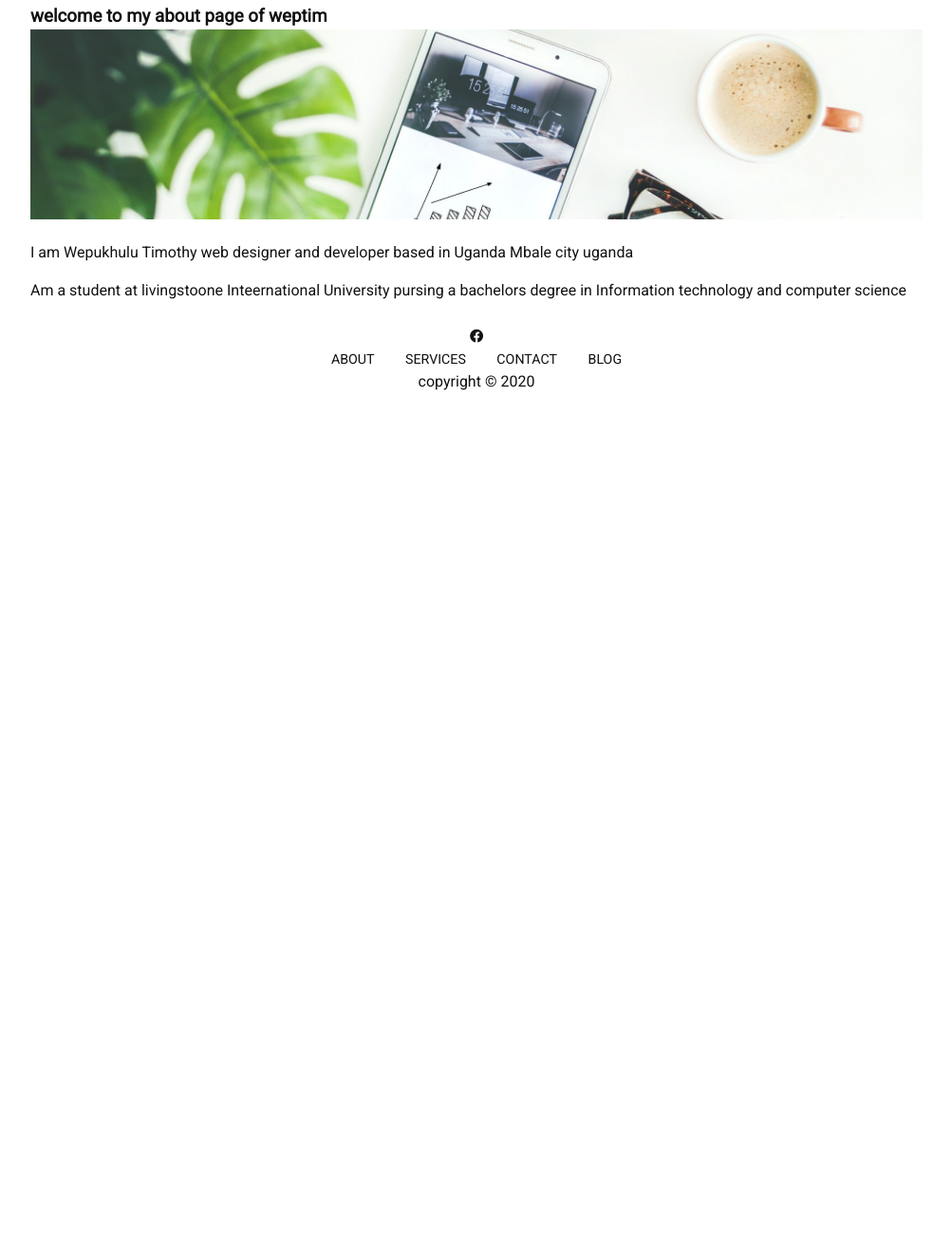
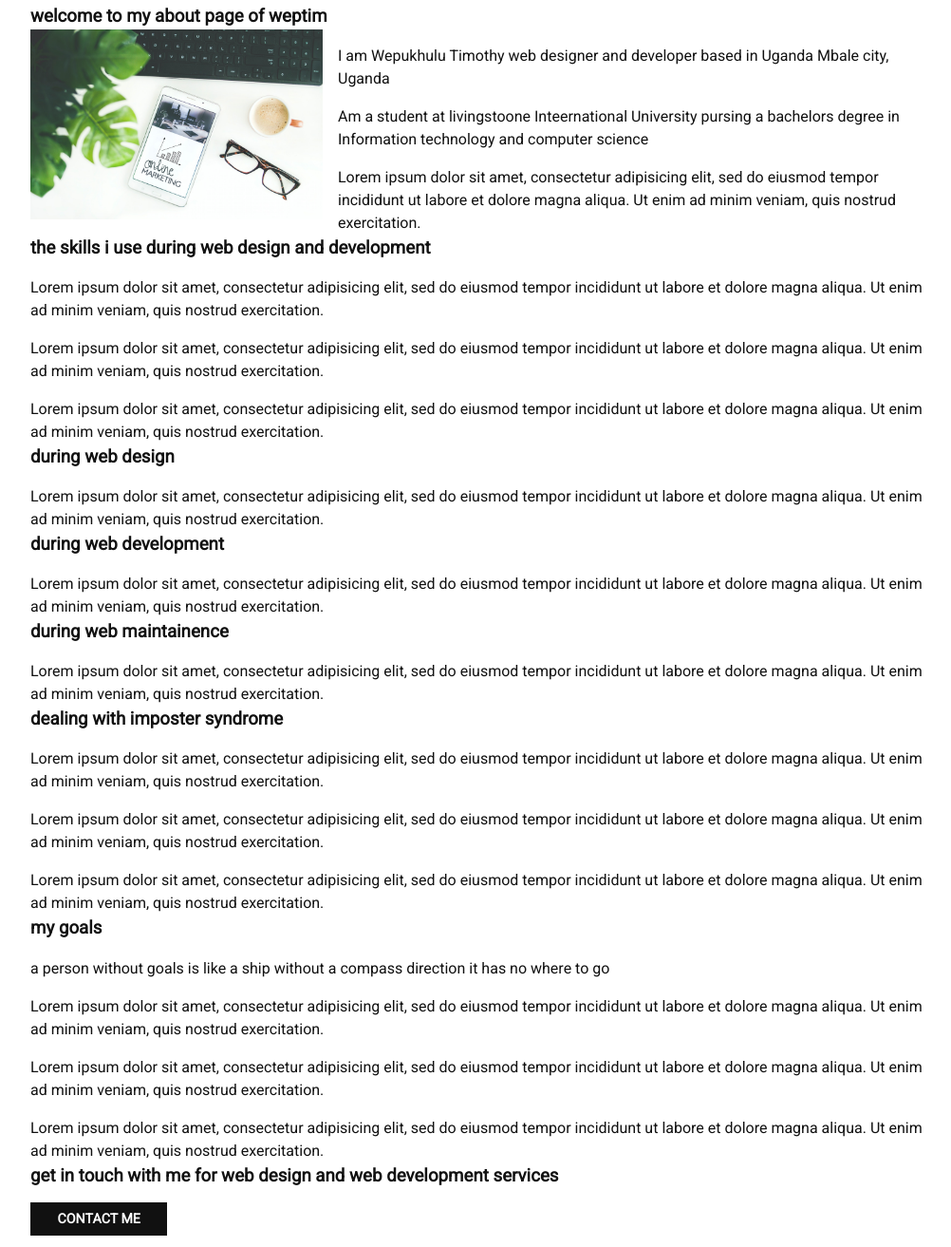
Before and after one commit to weptim/official-website-for-weptim, a plain HTML site: page about/about.html in a window 1280 px wide. Shown: the part 101-1414 px from the top of the page at 95% size, without its empty margins (138-1140 px from the left). Before the commit the page ends 800 px from the top, so only its background shows below. Drawn offline with Linux system fonts and the light colour scheme.

Commit message:
testing two

```diff
--- a/about/about.html
+++ b/about/about.html
@@ -33,9 +33,62 @@
 <main id="about-content">
 <div class="container">
 <h3 class="title">welcome to my about page of weptim</h3>
+<article class="grid-two">
 <img src="../images/showcase.jpg" alt="weptim images">
-<p class="lead">I am Wepukhulu Timothy web designer and developer based in Uganda Mbale city uganda</p>
+<div>
+<p class="lead">I am Wepukhulu Timothy web designer and developer based in Uganda Mbale city, Uganda</p>
 <p class="lead">Am a student at livingstoone Inteernational University pursing a bachelors degree in Information technology and computer science</p>
+<p class="lead">Lorem ipsum dolor sit amet, consectetur adipisicing elit, sed do eiusmod
+tempor incididunt ut labore et dolore magna aliqua. Ut enim ad minim veniam,
+quis nostrud exercitation.</p>
+</div>
+</article>
+<!-- skills -->
+<h3 class="sub-title">the skills i use during web design and development</h3>
+<p class="lead">Lorem ipsum dolor sit amet, consectetur adipisicing elit, sed do eiusmod
+tempor incididunt ut labore et dolore magna aliqua. Ut enim ad minim veniam,
+quis nostrud exercitation.</p>
+<p class="lead">Lorem ipsum dolor sit amet, consectetur adipisicing elit, sed do eiusmod
+tempor incididunt ut labore et dolore magna aliqua. Ut enim ad minim veniam,
+quis nostrud exercitation.</p>
+<p class="lead">Lorem ipsum dolor sit amet, consectetur adipisicing elit, sed do eiusmod
+tempor incididunt ut labore et dolore magna aliqua. Ut enim ad minim veniam,
+quis nostrud exercitation.</p>
+<h3>during web design</h3>
+<p class="lead">Lorem ipsum dolor sit amet, consectetur adipisicing elit, sed do eiusmod
+tempor incididunt ut labore et dolore magna aliqua. Ut enim ad minim veniam,
+quis nostrud exercitation.</p>
+<h3>during web development</h3>
+<p class="lead">Lorem ipsum dolor sit amet, consectetur adipisicing elit, sed do eiusmod
+tempor incididunt ut labore et dolore magna aliqua. Ut enim ad minim veniam,
+quis nostrud exercitation.</p>
+<h3>during web maintainence</h3>
+    <p class="lead">Lorem ipsum dolor sit amet, consectetur adipisicing elit, sed do eiusmod
+tempor incididunt ut labore et dolore magna aliqua. Ut enim ad minim veniam,
+quis nostrud exercitation.</p>
+<h3 class="sub-title">dealing with imposter syndrome</h3>
+<p class="lead">Lorem ipsum dolor sit amet, consectetur adipisicing elit, sed do eiusmod
+tempor incididunt ut labore et dolore magna aliqua. Ut enim ad minim veniam,
+quis nostrud exercitation.</p>
+<p class="lead">Lorem ipsum dolor sit amet, consectetur adipisicing elit, sed do eiusmod
+tempor incididunt ut labore et dolore magna aliqua. Ut enim ad minim veniam,
+quis nostrud exercitation.</p>
+<p class="lead">Lorem ipsum dolor sit amet, consectetur adipisicing elit, sed do eiusmod
+tempor incididunt ut labore et dolore magna aliqua. Ut enim ad minim veniam,
+quis nostrud exercitation.</p>
+<h3 class="sub-title">my goals</h3>
+<p class="lead">a person without goals is like a ship without a compass direction it has no where to go</p>
+<p class="lead">Lorem ipsum dolor sit amet, consectetur adipisicing elit, sed do eiusmod
+tempor incididunt ut labore et dolore magna aliqua. Ut enim ad minim veniam,
+quis nostrud exercitation.</p>
+<p class="lead">Lorem ipsum dolor sit amet, consectetur adipisicing elit, sed do eiusmod
+tempor incididunt ut labore et dolore magna aliqua. Ut enim ad minim veniam,
+quis nostrud exercitation.</p>
+<p class="lead">Lorem ipsum dolor sit amet, consectetur adipisicing elit, sed do eiusmod
+tempor incididunt ut labore et dolore magna aliqua. Ut enim ad minim veniam,
+quis nostrud exercitation.</p>
+<h3 class="sub-title">get in  touch with me for web design and web development services </h3>
+<a href="../contact/contact.html" class="btn btn-primary">contact me</a>
 </div>
 </main>
     <!-- footer -->
--- a/css/main.css
+++ b/css/main.css
@@ -75,6 +75,11 @@ ul li a:hover {
 	grid-template-columns: repeat(3, 1fr);
 	grid-gap:1em;
 }
+.grid-two {
+	display: grid;
+	grid-template-columns: 1fr 2fr;
+	grid-gap: 1em;
+}
 /*showcase*/
 #showcase .container{
 	background:linear-gradient(rgba(0,0,0,0.5),rgba(0,0,0,0.5)), url("../images/showcase.jpg");
--- a/css/style.css
+++ b/css/style.css
@@ -13,6 +13,7 @@ body {
 background:#111;
 	color: #fff;
 }
+
 }
 
 
@@ -30,6 +31,9 @@ background:#111;
 	.grid-three {
 		grid-template-columns: 1fr;
 	}
+	.grid-two {
+		grid-template-columns: 1fr;
+	}
 	.wrapper main {
 	padding:1.5em 0;
 	margin:1.5em 0;
```
Also changed, not shown: contact/contact.html (+2 -2 lines), services/services.html (+1 -1 lines).
